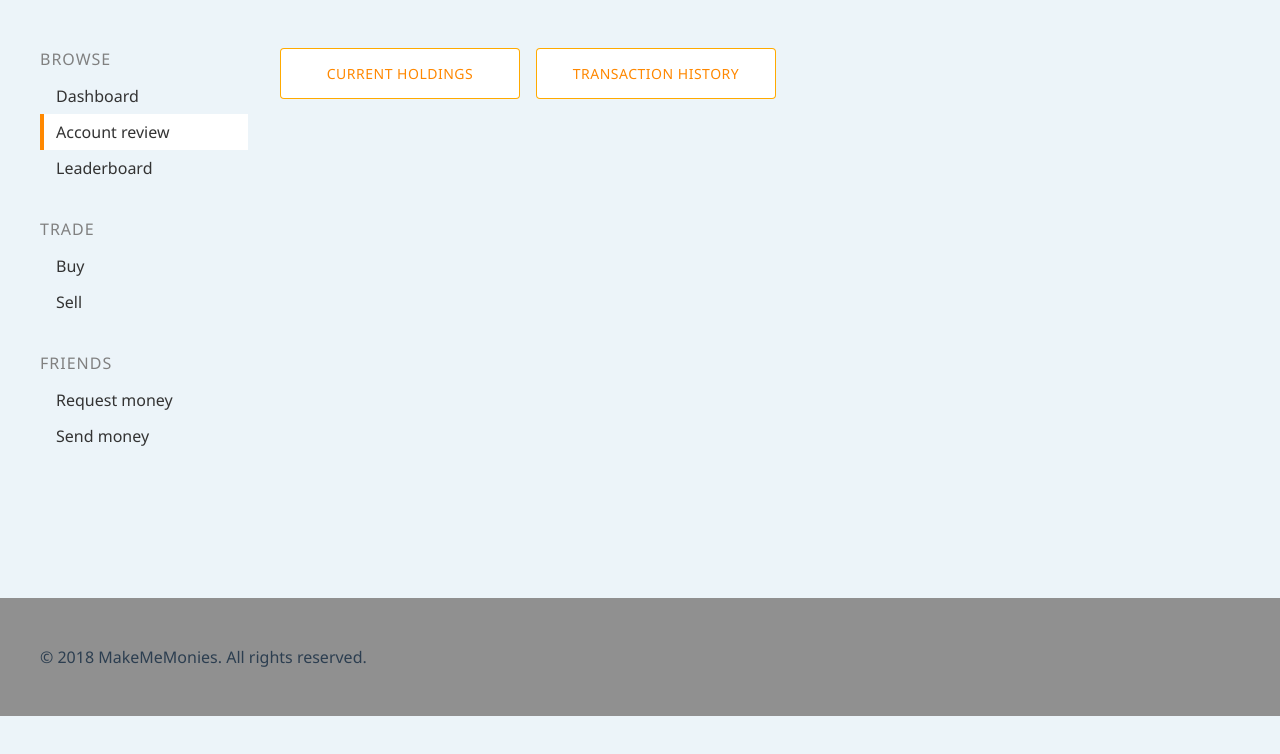
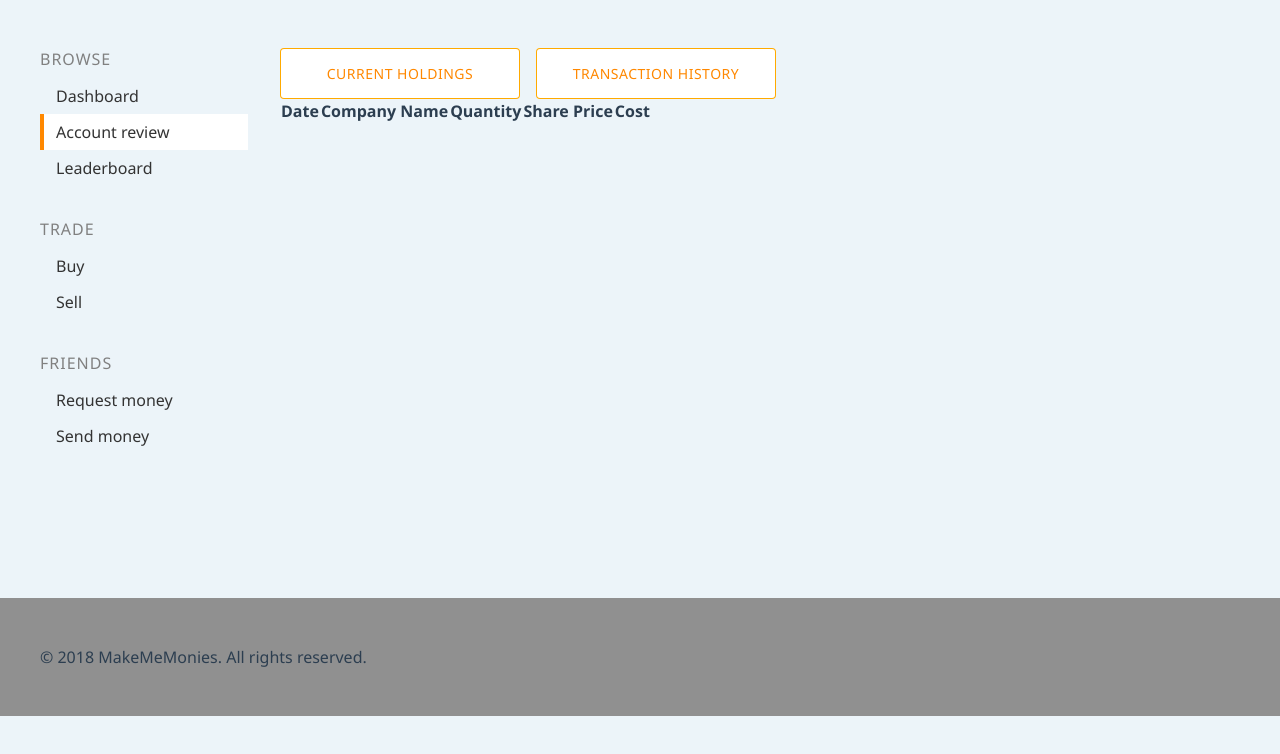
Before and after one commit to Pancrisp/meed-client, a Vue app: page /review in a window 1280 px wide. Shown: the top 754 px of the page. Built offline with nearby package versions, Linux system fonts and the light colour scheme.

Commit message:
initialising table

```diff
--- a/src/views/Review.vue
+++ b/src/views/Review.vue
@@ -9,6 +9,26 @@
       <!-- Current holdings -->
       <div v-if="showHoldings"></div>
       <!-- Transaction history -->
+      <thead>
+        <tr>
+          <th class="thead-1">Date
+
+          </th>
+          <th class="thead-2">Company Name
+
+          </th>
+          <th class="thead-3">Quantity
+
+          </th>
+          <th class="thead-4">Share Price
+
+          </th>
+          <th class="thead-5">Cost
+
+          </th>
+        </tr>
+      </thead>
+
       <div v-if="showHistory"></div>
     </div>
   </div>
```
